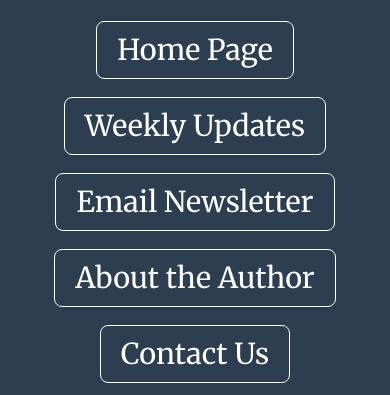
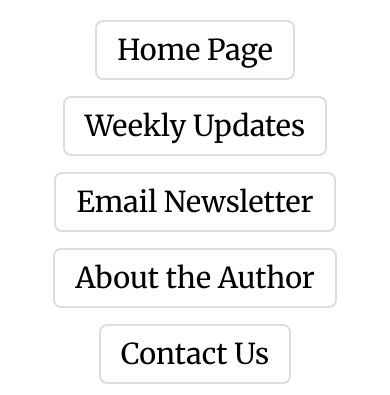
Before and after one commit to AndrewGr12/next_in_uveitis, a plain HTML site: page index.html in a window 390 px wide. Both pictures are taken after a click on the element 355 px from the left and 35 px from the top of the page. Shown: the part 73-468 px from the top of the page. Drawn offline with Linux system fonts and the light colour scheme.

Commit message:
header updates #1

```diff
--- a/style.css
+++ b/style.css
@@ -24,7 +24,7 @@ html {
 header {
   width: 100%;
   background-color: white;
-  color: white;
+  color:  white;
   text-align: center;
   position: fixed; /* Make header fixed */
   top: 0; /* Stick it to the top */
@@ -552,7 +552,7 @@ header .container {
   flex-direction: column;
   justify-content: flex-start;
   align-items: center;
-  background-color: #2c3e50;
+  background-color: white;
   position: fixed;
   left: 0;
   top: 35px;
@@ -585,17 +585,17 @@ header .container {
 }
 
 .mobile-menu a {
-  color: white;
+  color: black;
   font-size: 1.8em;
   text-decoration: none;
   padding: 10px 20px;
-  border: 1px solid white;
+  border: 2px solid #dddddd;
   border-radius: 8px;
   transition: background-color 0.3s ease;
 }
 
 .mobile-menu a:hover {
-  background-color: #00bcd4;
+  background-color: lightgray;
 }
 
 /* Responsive Visibility */
```
Also changed, not shown: index.html (+2 -0 lines).
